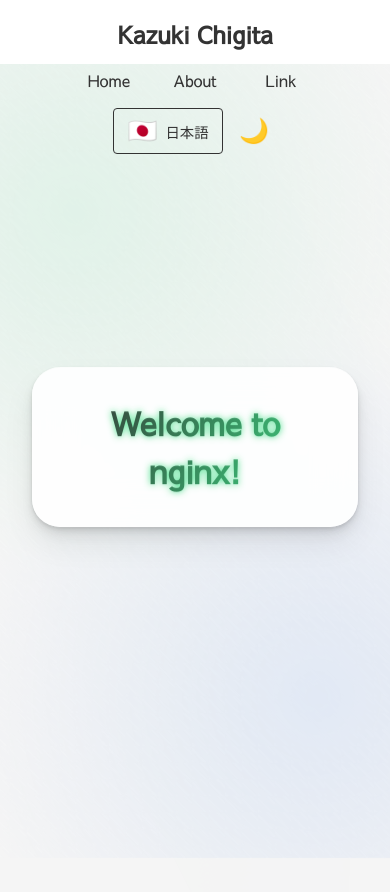
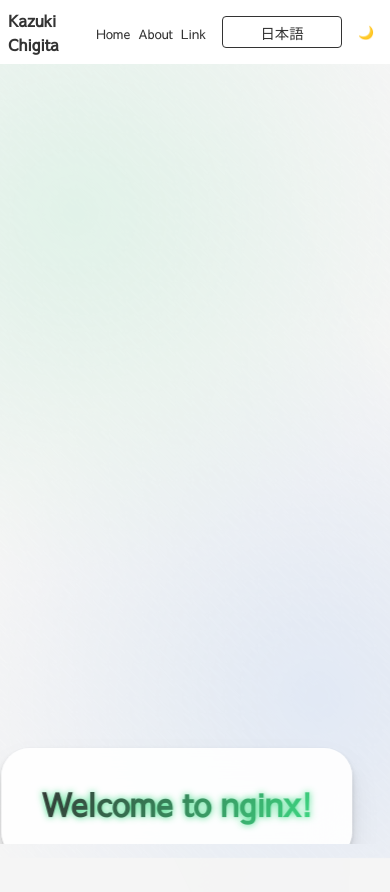
Before and after one commit to chigichan24/chigichan24.github.io, a React (Vite) app: page /#/ in a window 390 px wide. Shown: the top 892 px of the page. Built offline with nearby package versions, Linux system fonts and the light colour scheme.

Commit message:
Resolve header bug

```diff
--- a/src/components/Header.css
+++ b/src/components/Header.css
@@ -59,21 +59,23 @@
 
 nav ul {
   display: flex;
-  gap: 1rem;
+  gap: 1.5rem;
+  align-items: center;
   list-style: none;
   margin: 0;
   padding: 0;
 }
 
 nav ul li {
-  min-width: 50px; /* Adjust this value based on your longest text */
-  text-align: center;
+  margin: 0;
+  padding: 0;
 }
 
 nav a {
   color: var(--header-text);
   text-decoration: none;
-  display: block; /* This ensures the link takes full width of li */
+  white-space: nowrap;
+  padding: 0.4rem 0;
 }
 
 .theme-toggle {
@@ -86,7 +88,7 @@
 
 .buttons-container {
   display: flex;
-  gap: 0.5rem;
+  gap: 1rem;
   align-items: center;
 }
 
@@ -124,51 +126,61 @@
 /* Add responsive styles */
 @media (max-width: 768px) {
   header {
-    padding: 1rem;
-    flex-direction: column;
-    gap: 1rem;
+    padding: 0.5rem 1rem;
+    height: auto;
+    min-height: var(--header-height);
+  }
+
+  h1 {
+    font-size: 1.2rem;
   }
 
   .header-right {
-    flex-direction: column;
-    width: 100%;
     gap: 1rem;
   }
 
   nav ul {
-    justify-content: center;
-    width: 100%;
+    gap: 0.75rem;
+  }
+
+  nav a {
+    font-size: 0.9rem;
   }
 
   .buttons-container {
-    justify-content: center;
-    width: 100%;
+    gap: 0.5rem;
+  }
+
+  .lang-toggle, .theme-toggle {
+    padding: 0.4rem 0.6rem;
+    font-size: 0.9rem;
+  }
+
+  .flag-emoji {
+    display: none;
+  }
+}
+
+@media (max-width: 480px) {
+  header {
+    padding: 0.5rem;
   }
 
   h1 {
-    font-size: 1.5rem;
-    text-align: center;
+    font-size: 1rem;
   }
 
-  nav ul li {
-    min-width: 70px;
-  }
-
-  .lang-toggle {
-    min-width: 110px;
-  }
-}
-
-/* For even smaller devices */
-@media (max-width: 380px) {
   nav ul {
-    flex-direction: column;
-    align-items: center;
     gap: 0.5rem;
   }
 
-  nav ul li {
-    width: 100%;
+  nav a {
+    font-size: 0.8rem;
+  }
+
+  .lang-toggle, .theme-toggle {
+    padding: 0.3rem 0.5rem;
+    font-size: 0.8rem;
   }
 }
 
--- a/src/components/MainContent.css
+++ b/src/components/MainContent.css
@@ -54,7 +54,7 @@
   position: relative;
   z-index: 1;
   text-align: center;
-  max-width: 800px;
+  width: min(800px, 80vw);
   padding: 3rem;
   background: rgba(var(--header-bg-rgb), 0.9);
   backdrop-filter: blur(20px);
@@ -65,7 +65,12 @@
     0 4px 8px rgba(0,0,0,0.07),
     0 8px 16px rgba(0,0,0,0.07),
     0 16px 32px rgba(0,0,0,0.07);
-  animation: elevationPulse 4s ease-in-out infinite;
+  --start-x: 0;
+  --start-y: 0;
+  --dir-x: 1;
+  --dir-y: 1;
+  animation: dvdBounce 10s linear infinite;
+  will-change: transform;
 }
 
 .title {
@@ -118,6 +123,45 @@
   }
 }
 
+@keyframes dvdBounce {
+  0% {
+    transform: translate(
+      calc(var(--start-x) * (100vw - 100%) / 2),
+      calc(var(--start-y) * (100vh - 100%) / 2)
+    );
+  }
+  20% {
+    transform: translate(
+      calc(var(--dir-x) * (100vw - 100%) / 2),
+      calc(var(--dir-y) * (100vh - 100%) / 2)
+    );
+  }
+  40% {
+    transform: translate(
+      calc(var(--dir-x) * (100vw - 100%) / 2),
+      calc(var(--start-y) * (100vh - 100%) / 2)
+    );
+  }
+  60% {
+    transform: translate(
+      calc(var(--start-x) * (100vw - 100%) / 2),
+      calc(var(--dir-y) * (100vh - 100%) / 2)
+    );
+  }
+  80% {
+    transform: translate(
+      calc(-1 * var(--dir-x) * (100vw - 100%) / 2),
+      calc(-1 * var(--dir-y) * (100vh - 100%) / 2)
+    );
+  }
+  100% {
+    transform: translate(
+      calc(var(--start-x) * (100vw - 100%) / 2),
+      calc(var(--start-y) * (100vh - 100%) / 2)
+    );
+  }
+}
+
 @keyframes titleGlow {
   0%, 100% {
     filter: drop-shadow(0 0 2px var(--neon-color));
@@ -141,6 +185,7 @@
 @media (max-width: 768px) {
   .content-wrapper {
     padding: 2rem;
+    width: min(90vw, 400px);
   }
 
   .title {
--- a/src/components/MainContent.tsx
+++ b/src/components/MainContent.tsx
@@ -1,13 +1,33 @@
 import { useLanguage } from "../contexts/LanguageContext";
+import { useEffect, useRef } from "react";
 import "./MainContent.css";
 
 export function MainContent() {
   const { t } = useLanguage();
+  const wrapperRef = useRef<HTMLDivElement>(null);
+
+  useEffect(() => {
+    const wrapper = wrapperRef.current;
+    if (!wrapper) return;
+
+    // Random starting position between -1 and 1
+    const startX = Math.random() * 2 - 1;
+    const startY = Math.random() * 2 - 1;
+
+    // Random direction (1 or -1) for each axis
+    const dirX = Math.random() < 0.5 ? -1 : 1;
+    const dirY = Math.random() < 0.5 ? -1 : 1;
+
+    wrapper.style.setProperty('--start-x', startX.toString());
+    wrapper.style.setProperty('--start-y', startY.toString());
+    wrapper.style.setProperty('--dir-x', dirX.toString());
+    wrapper.style.setProperty('--dir-y', dirY.toString());
+  }, []);
 
   return (
     <main className="main-content">
       <div className="geometric-bg" />
-      <div className="content-wrapper">
+      <div ref={wrapperRef} className="content-wrapper">
         <h1 className="title">{t("main.content")}</h1>
       </div>
     </main>
```
